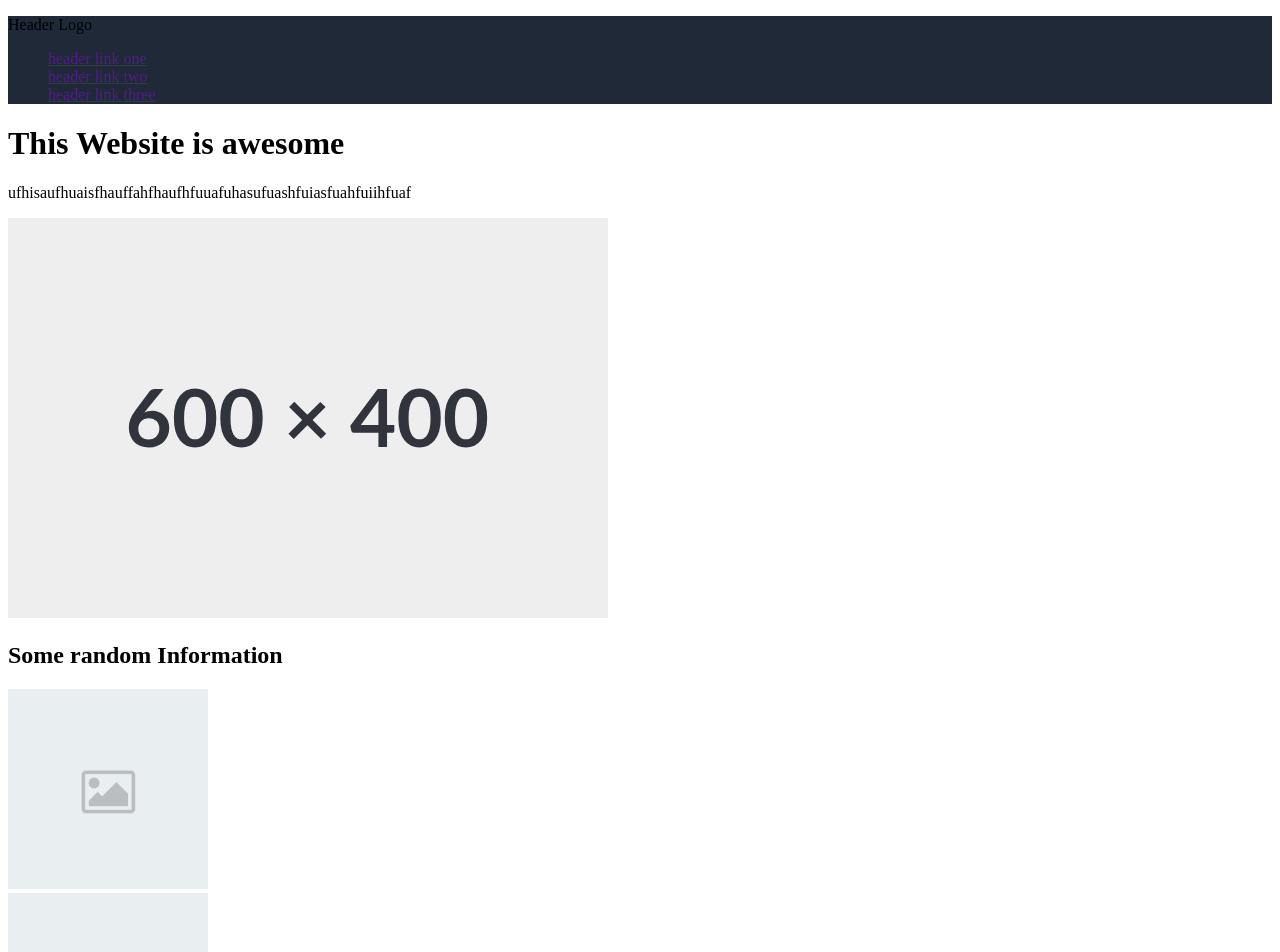
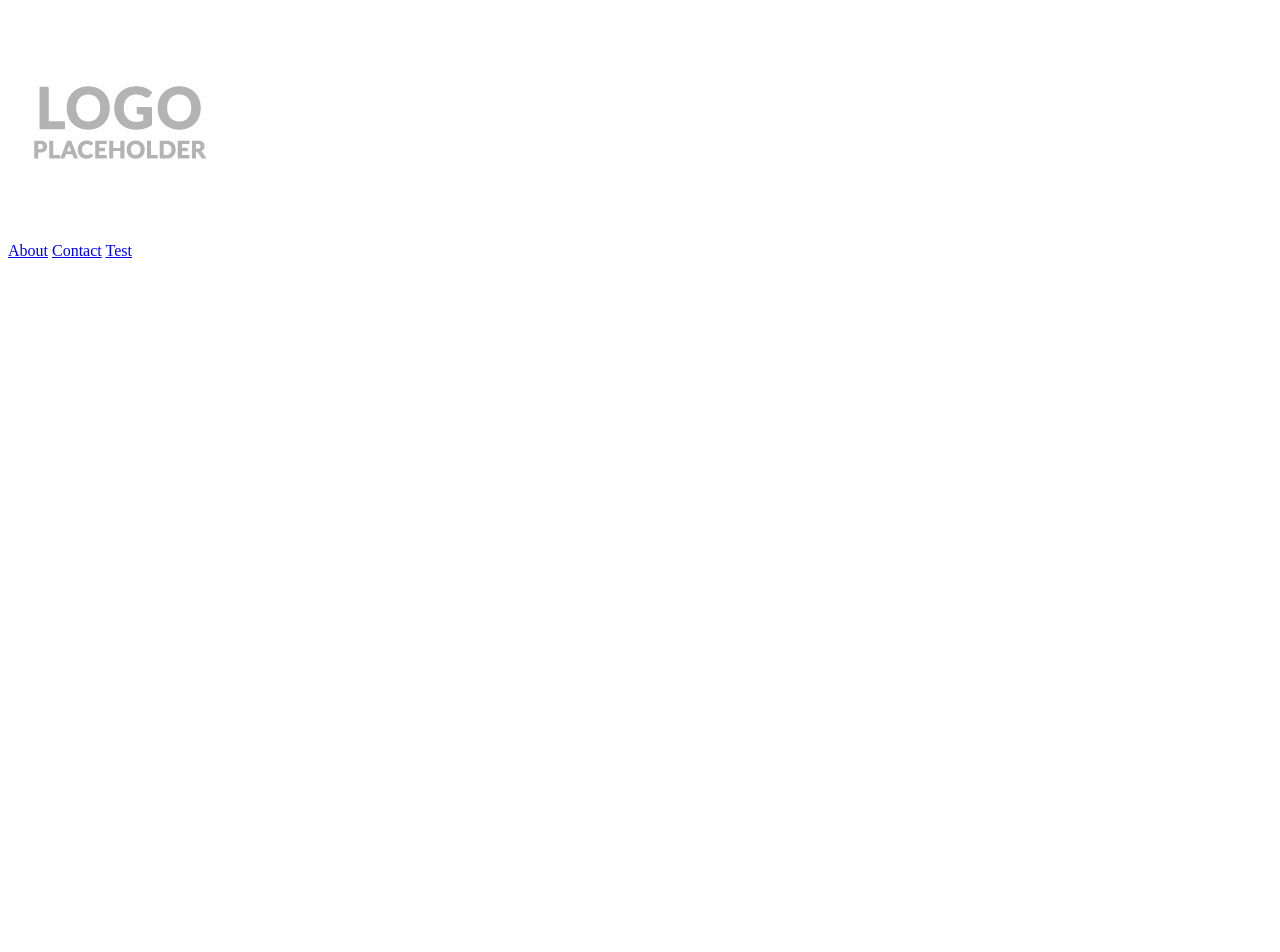
Before and after one commit to henrxG/OdinLandingPage, a plain HTML site: page index.html in a window 1280 px wide. Shown: the top 952 px of the page. After the commit the page ends 800 px from the top, so only its background shows below. Drawn offline with Linux system fonts and the light colour scheme.

Commit message:
New Start

```diff
--- a/index.html
+++ b/index.html
@@ -7,29 +7,17 @@
     <title>Landing Page</title>
 </head>
 <body>
-    <header>
-        <p>Header Logo</p>
-        <ul class="headerlist">
-            <li><a href="">header link one</a></li>
-            <li><a href="">header link two</a></li>
-            <li><a href="">header link three</a></li>
-        </ul>
-    </header>
-    <h1>This Website is awesome</h1>
-    <p>ufhisaufhuaisfhauffahfhaufhfuuafuhasufuashfuiasfuahfuiihfuaf</p>
-    <img src="/images/placeholder.svg" alt="">
-    <h2>Some random Information</h2>
-    <div>
-        <img src="/images/placeholder2.png" alt="">
-    </div>
-    <div>
-        <img src="/images/placeholder2.png" alt="">
-    </div>
-    <div>
-        <img src="/images/placeholder2.png" alt="">
-    </div>
-    <div>
-        <img src="/images/placeholder2.png" alt="">
+    <div class="container">
+        <nav class="bx navbar">
+            <div class="header-logo">
+                <img src="images/logo-Placeholder.jpg" alt="Logo">
+            </div>
+            <div class="header-link">
+                <a href="#">About</a>
+                <a href="#">Contact</a>
+                <a href="#">Test</a>
+            </div>
+        </nav>
     </div>
 </body>
 </html>
--- a/style.css
+++ b/style.css
@@ -1,8 +1,4 @@
-.headerlist{
-    list-style: none;
+.container{
+    flex-direction: column;
+    flex: auto;
 }
-header{
-    background-color:#1F2937 ;
-    padding:0;
-    margin:0;
-}
```
Also changed, not shown: images/logo-Placeholder.jpg (added).
